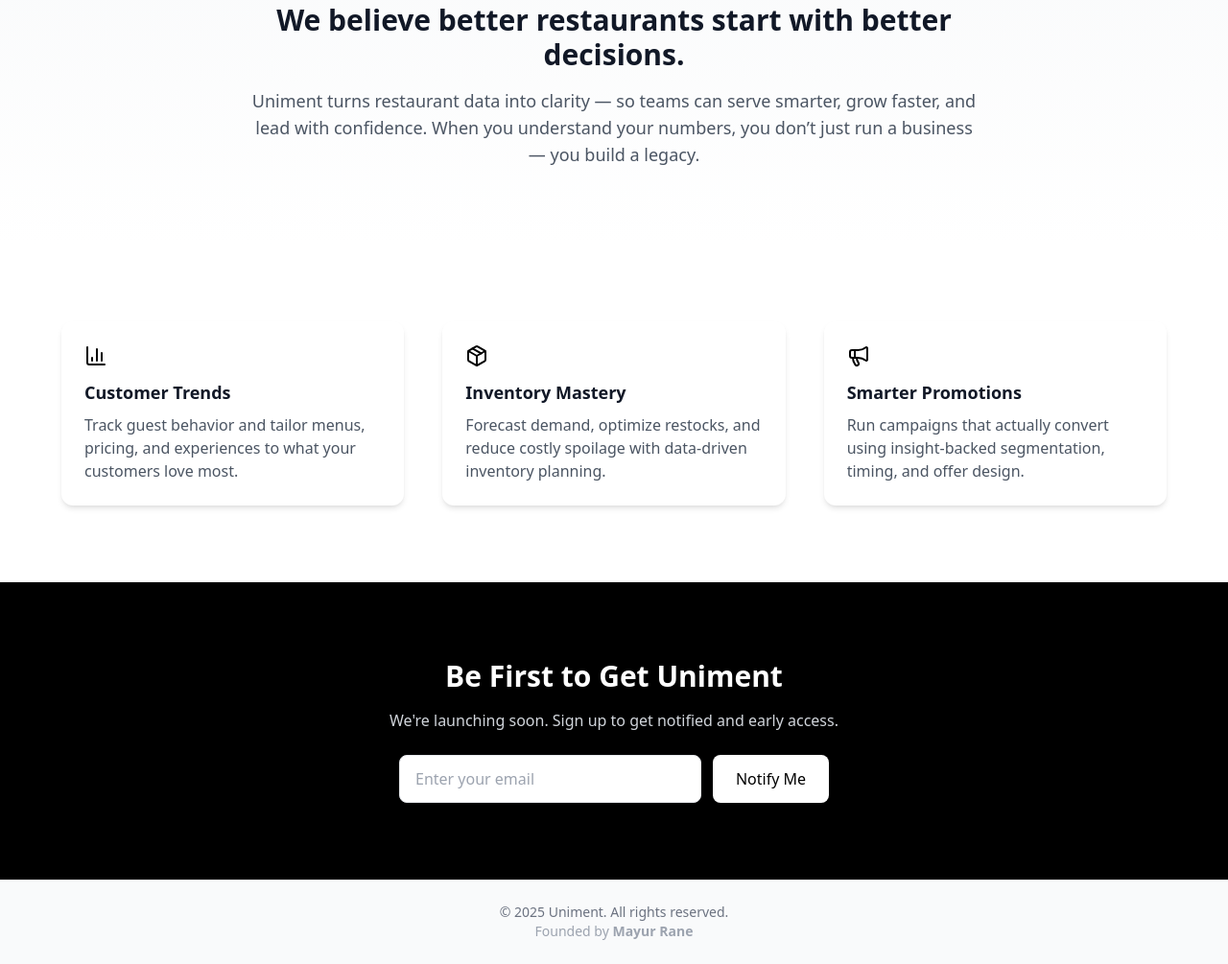
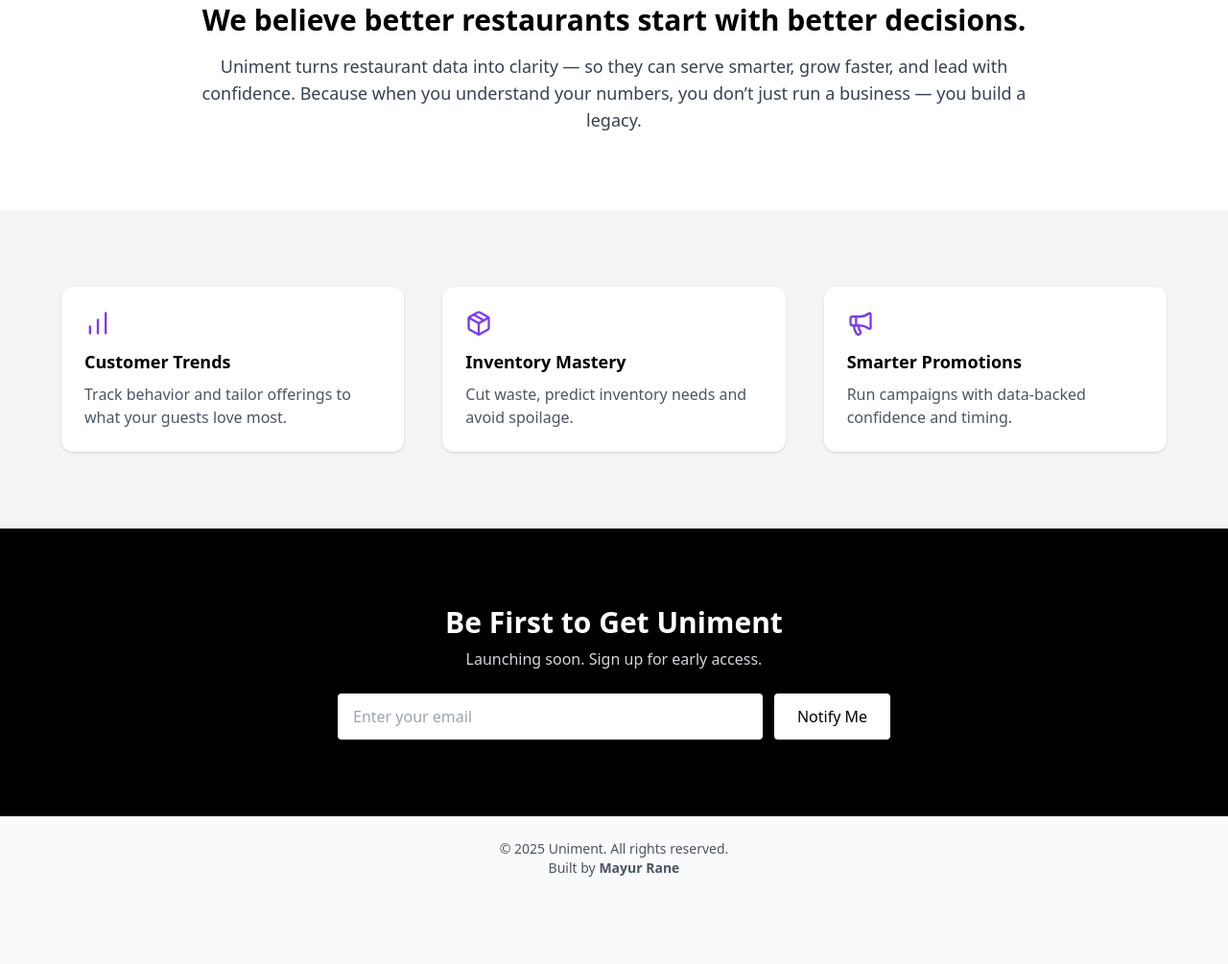
Before and after one commit to Uniment96/uniment, a plain HTML site: page index.html in a window 1280 px wide. Shown: the part 599-1604 px from the top of the page at 96% size. After the commit the page ends 1538 px from the top, so only its background shows below. Drawn offline with nearby package versions, Linux system fonts and the light colour scheme.

Commit message:
Refactor HTML structure and update styles

```diff
--- a/index.html
+++ b/index.html
@@ -5,206 +5,145 @@
     <meta name="viewport" content="width=device-width, initial-scale=1.0" />
     <title>Uniment – Turn Restaurant Data Into Profit</title>
 
-    <!-- Tailwind CDN -->
-    <link
-      href="https://cdn.jsdelivr.net/npm/tailwindcss@2.2.19/dist/tailwind.min.css"
-      rel="stylesheet"
-    />
+    <!-- Tailwind -->
+    <link href="https://cdn.jsdelivr.net/npm/tailwindcss@2.2.19/dist/tailwind.min.css" rel="stylesheet" />
     <link rel="stylesheet" href="https://unpkg.com/aos@2.3.4/dist/aos.css" />
+
+    <!-- Icons & Analytics -->
     <script src="https://unpkg.com/lucide@latest"></script>
-    <!-- Analytics (optional) -->
-    <script defer data-domain="uniment.com" src="https://plausible.io/js/script.js"></script>
+    <script defer data-domain="uniment.ae" src="https://plausible.io/js/script.js"></script>
 
     <style>
+      body { color: black; }
       .fade-up {
         opacity: 0;
         transform: translateY(30px);
         animation: fadeSlideUp 0.6s ease-out forwards;
       }
-      .fade-up.delay {
-        animation-delay: 0.4s;
-      }
+      .fade-up.delay { animation-delay: 0.4s; }
       @keyframes fadeSlideUp {
-        to {
-          opacity: 1;
-          transform: translateY(0);
-        }
+        to { opacity: 1; transform: translateY(0); }
       }
     </style>
   </head>
 
-  <body class="bg-gray-50 text-gray-900">
+  <body class="bg-gray-50 text-black">
 
-    <!-- HERO SECTION -->
-    <header class="text-center py-32 px-4 bg-gradient-to-b from-gray-100 to-gray-50 relative">
-      <h1
-        id="typingHeading"
-        class="text-5xl md:text-6xl font-extrabold fade-up
-               bg-gradient-to-r from-purple-500 via-purple-400 to-indigo-500
+    <!-- HERO -->
+    <header class="text-center py-32 px-4">
+      <h1 id="typingHeading"
+        class="text-6xl font-extrabold fade-up
+        bg-gradient-to-r from-purple-500 via-purple-600 to-indigo-600
         bg-clip-text text-transparent"
-      >
-        Uniment
-      </h1>
+      ></h1>
 
-      <p class="mt-4 text-gray-500 text-lg fade-up delay">
+      <p class="mt-2 text-gray-700 text-lg fade-up delay">
         Founded by <strong>Mayur Rane</strong>
       </p>
 
       <p class="text-xl mt-6 max-w-xl mx-auto fade-up delay">
-        The all-in-one platform helping restaurants unlock revenue, reduce waste,
-        and win loyal customers — with data.
+        The all-in-one platform helping restaurants unlock revenue, reduce waste, and win loyal customers — with data.
       </p>
 
-      <div class="mt-8 flex flex-wrap justify-center gap-4 fade-up delay">
-        <!-- Notify button -->
-        <a
-          href="#notify"
-          class="px-6 py-3 bg-black text-white rounded-lg font-medium hover:shadow-lg transition"
-        >
+      <div class="mt-10 flex justify-center gap-5 fade-up delay">
+        <a href="#notify"
+          class="px-6 py-3 bg-black text-white rounded-lg font-medium hover:shadow-xl transition">
           Notify Me
         </a>
 
-        <!-- How it works -->
-        <a
-          href="#features"
-          class="px-6 py-3 border border-black text-black rounded-lg font-medium hover:bg-gray-100 transition"
-        >
+        <a href="#features"
+          class="px-6 py-3 border border-black text-black rounded-lg font-medium hover:bg-gray-200 transition">
           How It Works
         </a>
 
-        <!-- 🔥 STRONG ORANGE CTA -->
+        <!-- 🎯 UPDATED CTA BUTTON -->
         <a
           href="https://paulkpi-frontend-for-frontend.vercel.app/auth/login"
           class="px-7 py-3 rounded-lg font-semibold text-black
                  bg-gradient-to-r from-orange-400 via-orange-500 to-orange-600
                  border border-orange-600 shadow-lg hover:shadow-xl
-         transition-transform duration-200 transform hover:-translate-y-1"
->
+                 transition-transform duration-200 transform hover:-translate-y-1">
           🚀 Try our new product
         </a>
       </div>
     </header>
 
-    <!-- FEATURES INTRO -->
-    <section
-      class="relative py-20 text-center px-4 bg-gradient-to-b from-gray-50 to-white overflow-hidden"
-    >
-      <div class="relative z-10 max-w-3xl mx-auto">
+    <!-- SECTION -->
+    <section class="py-20 text-center px-6 bg-white">
       <h2 class="text-3xl font-bold mb-4 fade-up">
         We believe better restaurants start with better decisions.
       </h2>
-        <p class="text-gray-600 text-lg fade-up delay">
-          Uniment turns restaurant data into clarity — so teams can serve smarter,
-          grow faster, and lead with confidence. When you understand your numbers,
-          you don’t just run a business — you build a legacy.
+      <p class="text-gray-700 text-lg max-w-4xl mx-auto fade-up delay">
+        Uniment turns restaurant data into clarity — so they can serve smarter, grow faster, and lead with confidence.
+        Because when you understand your numbers, you don’t just run a business — you build a legacy.
       </p>
-      </div>
     </section>
 
-    <!-- FEATURES SECTION -->
-    <section id="features" class="bg-white py-20 px-4">
+    <!-- FEATURES -->
+    <section id="features" class="bg-gray-100 py-20 px-6">
       <div class="max-w-6xl mx-auto grid gap-10 sm:grid-cols-2 lg:grid-cols-3">
-        <div class="bg-white p-6 rounded-xl shadow-md" data-aos="fade-up">
-          <i data-lucide="bar-chart-3" class="w-6 h-6 text-black mb-3"></i>
+
+        <div class="bg-white p-6 rounded-xl shadow" data-aos="fade-up">
+          <i data-lucide="bar-chart" class="w-7 h-7 text-purple-600 mb-3"></i>
           <h3 class="text-lg font-semibold mb-2">Customer Trends</h3>
-          <p class="text-gray-600">
-            Track guest behavior and tailor menus, pricing, and experiences to what
-            your customers love most.
-          </p>
+          <p class="text-gray-600">Track behavior and tailor offerings to what your guests love most.</p>
         </div>
 
-        <div class="bg-white p-6 rounded-xl shadow-md" data-aos="fade-up" data-aos-delay="100">
-          <i data-lucide="package" class="w-6 h-6 text-black mb-3"></i>
+        <div class="bg-white p-6 rounded-xl shadow" data-aos="fade-up" data-aos-delay="100">
+          <i data-lucide="package" class="w-7 h-7 text-purple-600 mb-3"></i>
           <h3 class="text-lg font-semibold mb-2">Inventory Mastery</h3>
-          <p class="text-gray-600">
-            Forecast demand, optimize restocks, and reduce costly spoilage with
-            data-driven inventory planning.
-          </p>
+          <p class="text-gray-600">Cut waste, predict inventory needs and avoid spoilage.</p>
         </div>
 
-        <div class="bg-white p-6 rounded-xl shadow-md" data-aos="fade-up" data-aos-delay="200">
-          <i data-lucide="megaphone" class="w-6 h-6 text-black mb-3"></i>
+        <div class="bg-white p-6 rounded-xl shadow" data-aos="fade-up" data-aos-delay="200">
+          <i data-lucide="megaphone" class="w-7 h-7 text-purple-600 mb-3"></i>
           <h3 class="text-lg font-semibold mb-2">Smarter Promotions</h3>
-          <p class="text-gray-600">
-            Run campaigns that actually convert using insight-backed segmentation,
-            timing, and offer design.
-          </p>
+          <p class="text-gray-600">Run campaigns with data-backed confidence and timing.</p>
         </div>
       </div>
     </section>
 
-    <!-- CTA SECTION -->
-    <section id="notify" class="text-center py-20 px-4 bg-black text-white">
-      <h2 class="text-3xl font-bold mb-4">Be First to Get Uniment</h2>
-      <p class="text-gray-300 mb-6">
-        We're launching soon. Sign up to get notified and early access.
-      </p>
+    <!-- EMAIL FORM -->
+    <section id="notify" class="text-center py-20 bg-black text-white">
+      <h2 class="text-3xl font-bold mb-2">Be First to Get Uniment</h2>
+      <p class="mb-6 text-gray-300">Launching soon. Sign up for early access.</p>
 
-      <form
-        id="notify-form"
-        class="max-w-md mx-auto flex flex-col sm:flex-row gap-3"
-      >
-        <input
-          id="email"
-          type="email"
-          placeholder="Enter your email"
-          required
-          class="flex-1 px-4 py-3 text-black border rounded-lg focus:outline-none"
-        />
-        <button
-          type="submit"
-          class="px-6 py-3 bg-white text-black font-medium rounded-lg hover:bg-gray-200 transition"
-        >
+      <form id="notify-form" class="max-w-xl mx-auto flex flex-col sm:flex-row gap-3">
+        <input id="email" type="email" placeholder="Enter your email" required class="flex-1 px-4 py-3 text-black rounded" />
+        <button type="submit" class="px-6 py-3 bg-white text-black rounded font-medium hover:bg-gray-200">
           Notify Me
         </button>
       </form>
 
-      <p
-        id="thank-you"
-        class="mt-4 text-green-400 font-medium hidden"
-      >
-        Thank you! We'll keep you posted 🎉
-      </p>
+      <p id="thank-you" class="mt-4 text-green-400 font-medium hidden">Thanks! We'll notify you 🎉</p>
     </section>
 
     <!-- FOOTER -->
-    <footer class="text-center py-6 text-sm text-gray-500">
-      &copy; 2025 Uniment. All rights reserved.
-      <br />
-      <span class="text-gray-400">
-        Founded by <strong>Mayur Rane</strong>
-      </span>
+    <footer class="text-center py-6 text-sm text-gray-600">
+      © 2025 Uniment. All rights reserved. <br />
+      Built by <strong>Mayur Rane</strong>
     </footer>
 
     <!-- SCRIPTS -->
+    <script src="https://unpkg.com/lucide@latest"></script>
     <script src="https://unpkg.com/aos@2.3.4/dist/aos.js"></script>
     <script>
-      AOS.init();
-      lucide.createIcons();
-    </script>
+      AOS.init(); lucide.createIcons();
 
-    <script>
-      // Simple notify thank-you state
-      document
-        .getElementById("notify-form")
-        .addEventListener("submit", function (e) {
+      document.getElementById("notify-form").addEventListener("submit", e => {
         e.preventDefault();
         document.getElementById("thank-you").classList.remove("hidden");
-          this.reset();
       });
 
-      // Optional typing effect (if you want it; right now heading already has "Uniment")
-      const headingEl = document.getElementById("typingHeading");
-      const brandText = "Uniment";
+      const heading = document.getElementById("typingHeading");
+      const brand = "Uniment";
       let i = 0;
-      function typeText() {
-        if (i <= brandText.length) {
-          headingEl.textContent = brandText.slice(0, i);
-          i++;
-          setTimeout(typeText, 120);
+      (function type() {
+        if (i <= brand.length) {
+          heading.textContent = brand.slice(0, i++);
+          setTimeout(type, 120);
         }
-      }
-      typeText();
+      })();
     </script>
   </body>
 </html>
```
Lines whose indentation alone changed are shown as unchanged.
